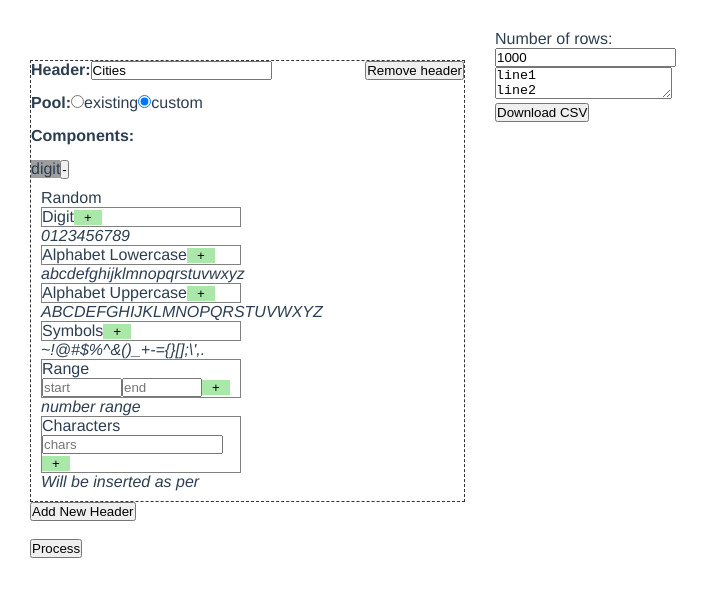
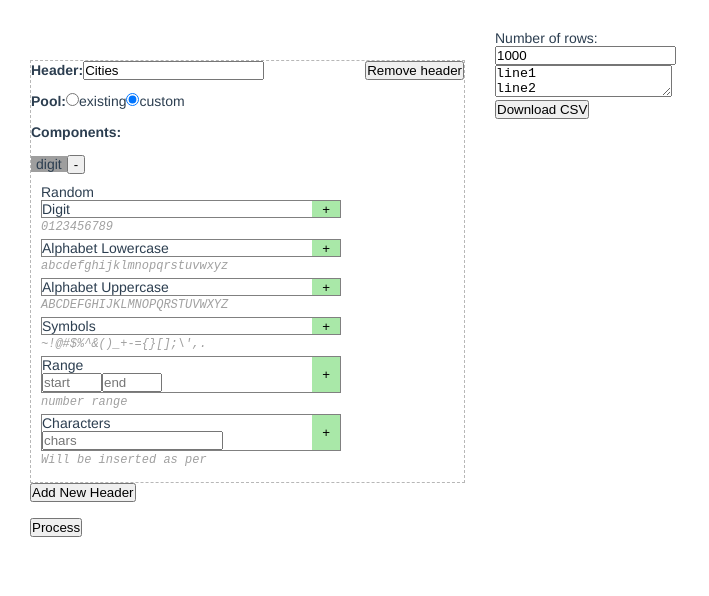
Before and after one commit to lucidkodo/seed-gen, a Vue app: page / in a window 1280 px wide. Shown: the top 596 px of the page, without its empty margins (0-709 px from the left). Built offline with nearby package versions, Linux system fonts and the light colour scheme.

Commit message:
Update sikit styling

```diff
--- a/src/app.sass
+++ b/src/app.sass
@@ -9,6 +9,7 @@
   -moz-osx-font-smoothing: grayscale
   color: #2c3e50
   padding: 30px
+  font-size: 14px
 
 #component, #results
   display: inline-block
@@ -23,7 +24,6 @@
     right: 0
     top: 0
 
-
   p
     margin: 0
     display: inline-block
@@ -35,7 +35,7 @@
   .header
     margin-top: 30px
     position: relative
-    border: 1px dashed #333
+    border: 1px dashed #b7b7b7
 
     .pool
       padding: 10px 10px 10px 20px
@@ -45,23 +45,42 @@
   vertical-align: top
   margin: 10px
 
-.selected-parts
-  background-color: #9e9e9e
-  padding
+.part-list
+  div
+    display: inline
+    margin-right: 3px
+
+    .selected-parts
+      background-color: #9e9e9e
+      padding: 0 5px
+
+    button
+      padding: 0 5px
 
 .parts
   .container
     border: 1px solid grey
-    width: 200px
+    width: 300px
+    position: relative
 
     input[type=number]
-      width: 80px
-
+      width: 60px
 
     button
+      position: absolute
+      top: 0
+      bottom: 0
+      right: 0
       background-color: #a9e8a8
       border: 0
       padding: 0 10px
 
+  i.tips
+    display: block
+    font-size: 12px
+    font-family: monospace
+    color: #a0a0a0
+    margin: 2px 0 5px 0
+
 #results
   padding: 0 0 0 15px
```
